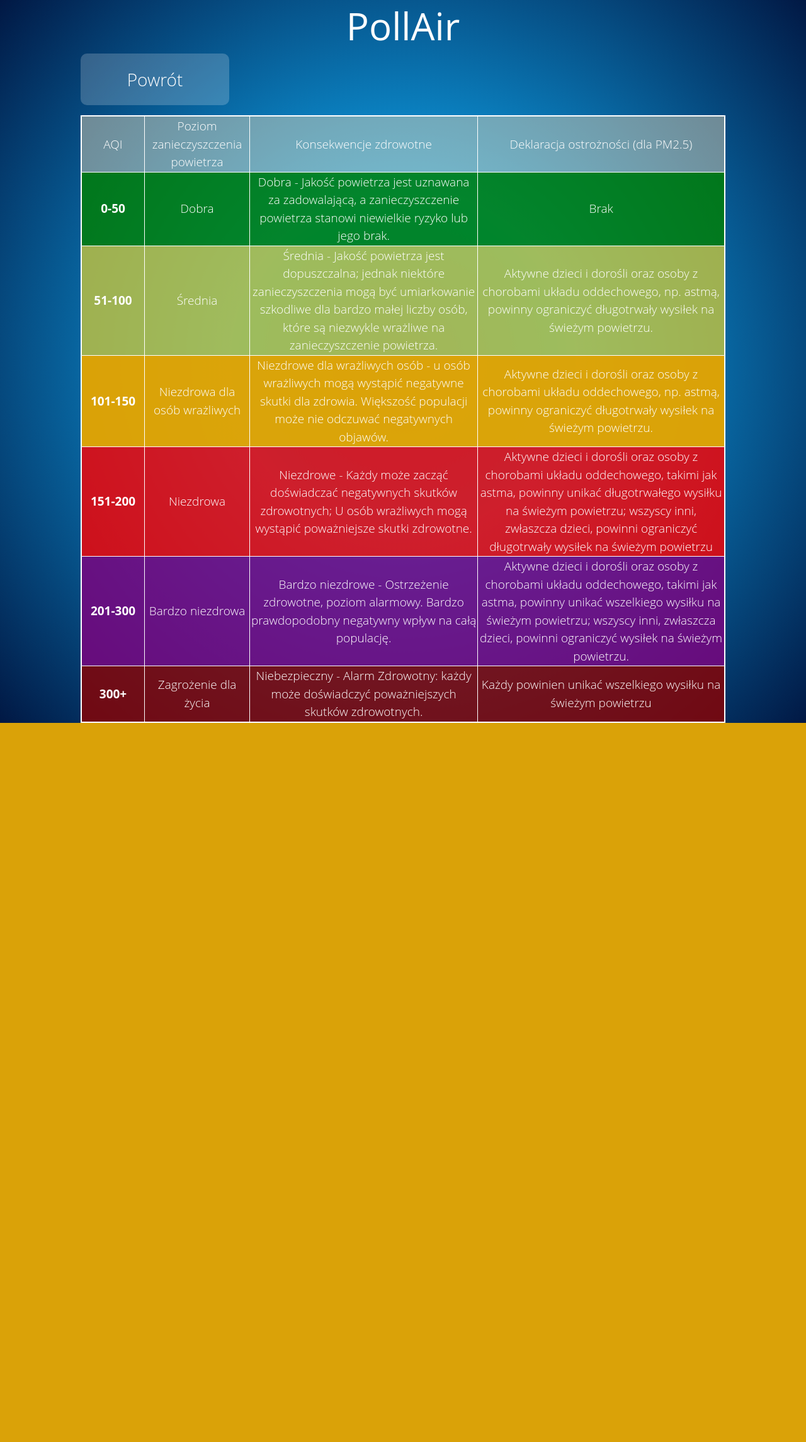
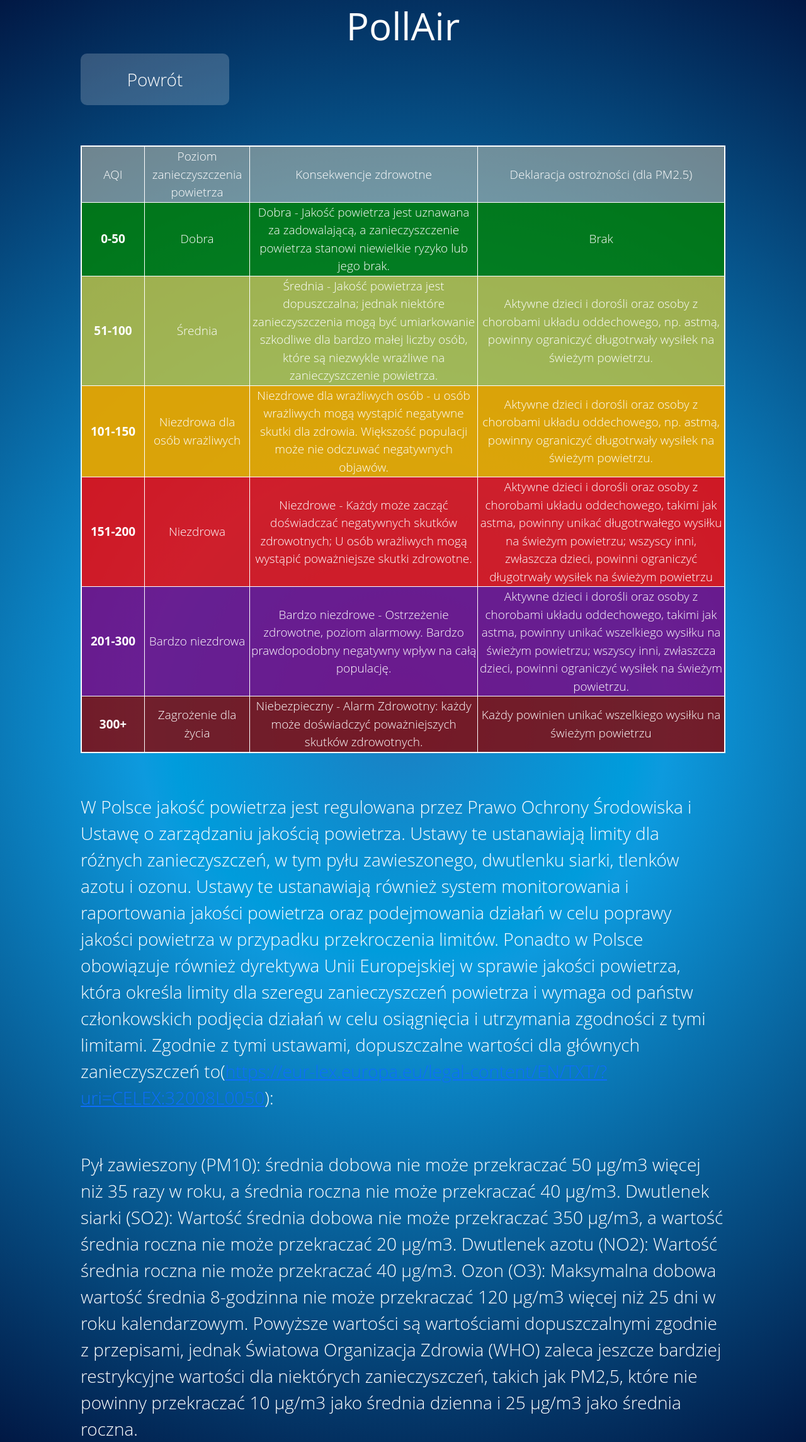
Before and after one commit to 70ziko/UiAM, a Django app: page /info in a window 1280 px wide. Shown: the whole page at 63% size. Before the commit the page ends 1148 px from the top, so only its background shows below. Run offline with Django 4.2, Linux system fonts and the light colour scheme.

Commit message:
add normy text

```diff
--- a/weather/static/style.css
+++ b/weather/static/style.css
@@ -40,6 +40,11 @@ header
     white-space: nowrap;
 
 }
+p {
+    font-size: 12;
+    margin: 5% 10% 0 10%;
+}
+
 body {
     width: 100%;
     height: 100%;
--- a/weather/templates/weather/about.html
+++ b/weather/templates/weather/about.html
@@ -70,6 +70,18 @@
       </tr>
     </table>
   </div>
+  <p class="akapit-normy">
+    W Polsce jakość powietrza jest regulowana przez Prawo Ochrony Środowiska i Ustawę o zarządzaniu jakością powietrza.
+    Ustawy te ustanawiają limity dla różnych zanieczyszczeń, w tym pyłu zawieszonego, dwutlenku siarki, tlenków azotu i ozonu.
+    Ustawy te ustanawiają również system monitorowania i raportowania jakości powietrza oraz podejmowania działań w celu poprawy jakości powietrza w przypadku przekroczenia limitów. Ponadto w Polsce obowiązuje również dyrektywa Unii Europejskiej w sprawie jakości powietrza, która określa limity dla szeregu zanieczyszczeń powietrza i wymaga od państw członkowskich podjęcia działań w celu osiągnięcia i utrzymania zgodności z tymi limitami. Zgodnie z tymi ustawami, dopuszczalne wartości dla głównych zanieczyszczeń to(<a href="https://eur-lex.europa.eu/legal-content/EN/TXT/?uri=CELEX:32008L0050">https://eur-lex.europa.eu/legal-content/EN/TXT/?uri=CELEX:32008L0050</a>):
+  </p>
+  <p class="akapit-normy">
+    Pył zawieszony (PM10): średnia dobowa nie może przekraczać 50 µg/m3 więcej niż 35 razy w roku, a średnia roczna nie może przekraczać 40 µg/m3.
+    Dwutlenek siarki (SO2): Wartość średnia dobowa nie może przekraczać 350 µg/m3, a wartość średnia roczna nie może przekraczać 20 µg/m3.
+    Dwutlenek azotu (NO2): Wartość średnia roczna nie może przekraczać 40 µg/m3.
+    Ozon (O3): Maksymalna dobowa wartość średnia 8-godzinna nie może przekraczać 120 µg/m3 więcej niż 25 dni w roku kalendarzowym.
+    Powyższe wartości są wartościami dopuszczalnymi zgodnie z przepisami, jednak Światowa Organizacja Zdrowia (WHO) zaleca jeszcze bardziej restrykcyjne wartości dla niektórych zanieczyszczeń, takich jak PM2,5, które nie powinny przekraczać 10 µg/m3 jako średnia dzienna i 25 µg/m3 jako średnia roczna.
+  </p>
 
 </body>
 </html>
```
